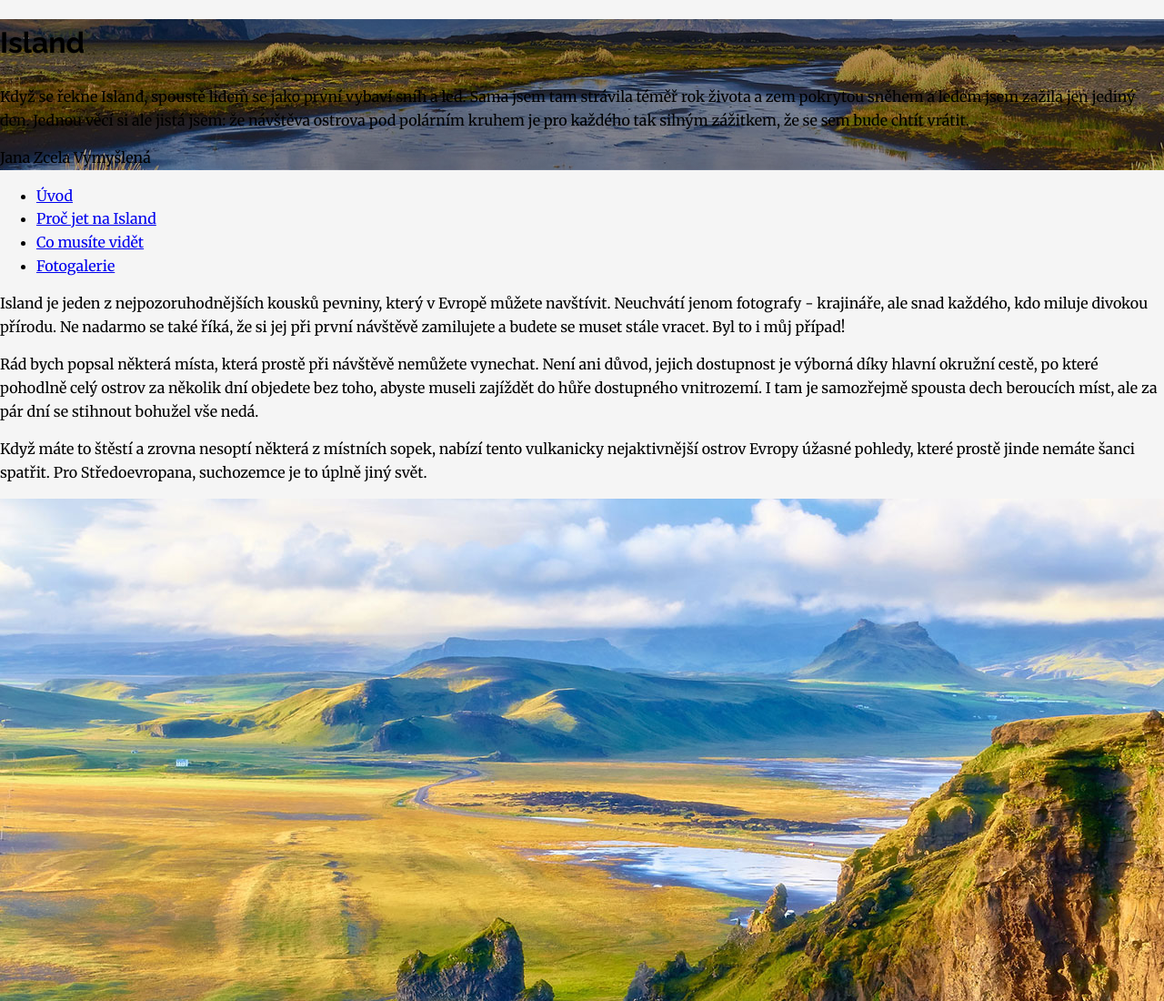
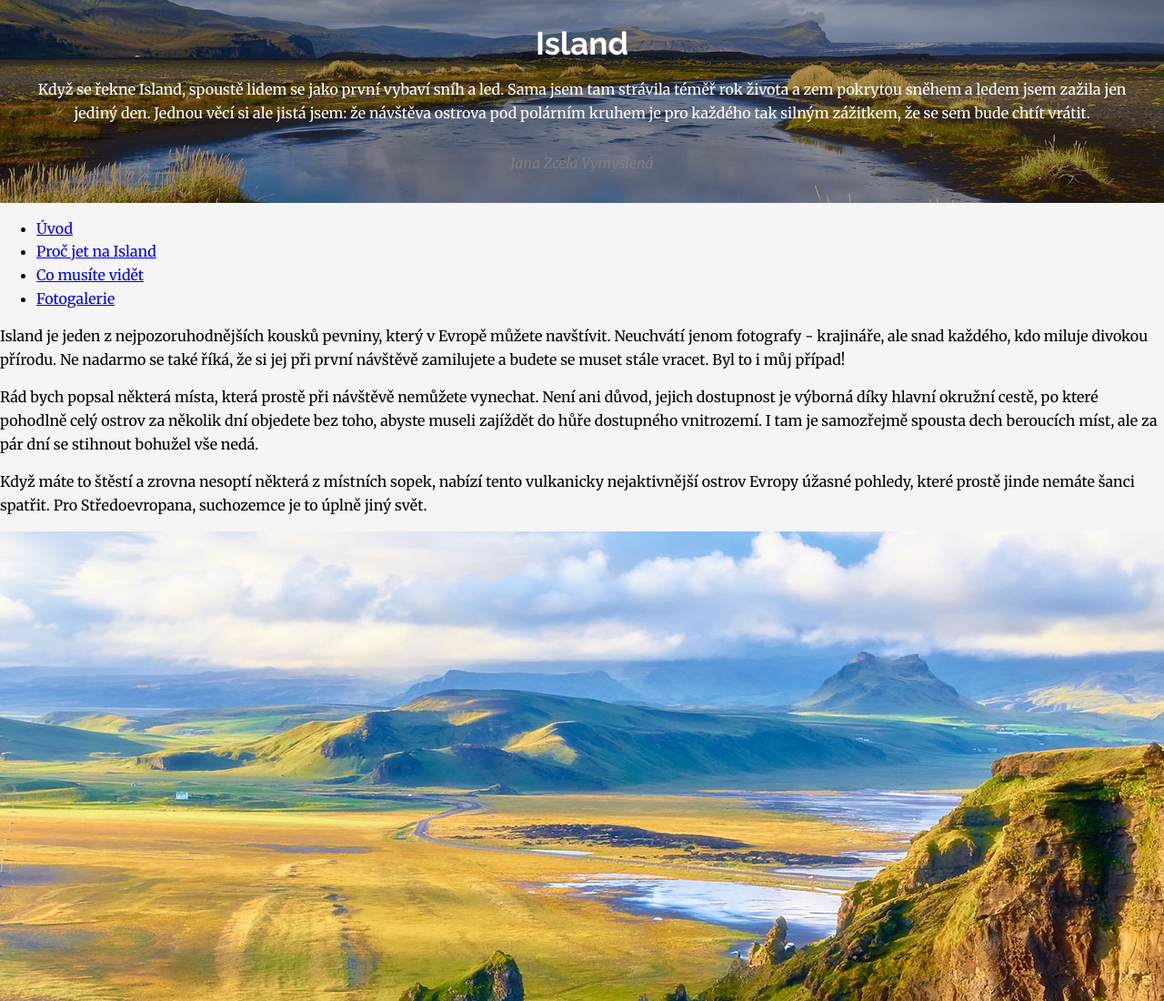
Before and after one commit to tvorimweb-2020-praha-jaro/projekt06-island-sonaouzka, a plain HTML site: page index.html in a window 1280 px wide. Shown: the top 1100 px of the page at 91% size. Drawn offline with Linux system fonts and the light colour scheme.

Commit message:
stylovani hlavicky

```diff
--- a/style.css
+++ b/style.css
@@ -21,12 +21,36 @@ body {
 /* HLAVICKA */
 
 .titulek {
+    color: white;
     font-family: 'Raleway', serif;
+    font-size: 35px;
+    font-weight: 600;
+    margin: 0 0 10px 0;
 }
 
 .hlavicka {
     background: linear-gradient(rgba(0,0,0,0.3), rgba(0,0,0,0.3)), url(images/island-hlavicka.jpg);
     background-position: center;
+    background-size: cover;
+    padding: 20px;
+}
+
+.perex {
+    margin: 0 0 30px 0;
+    color: white;
+}
+
+.autor {
+    margin: 0 0 10px 0;
+    font-style: italic;
+    color: grey;
+}
+
+.titulek,
+.perex,
+.autor {
+    padding: 0;
+    text-align: center;
 }
 
 
```
